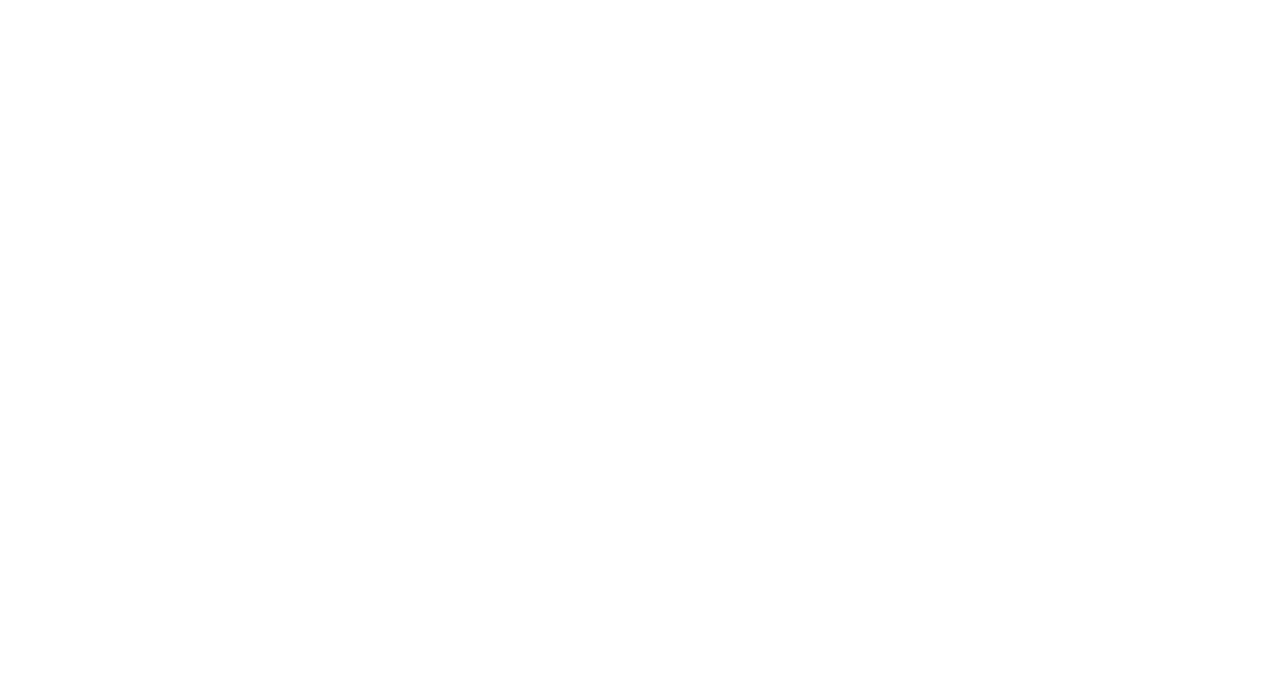
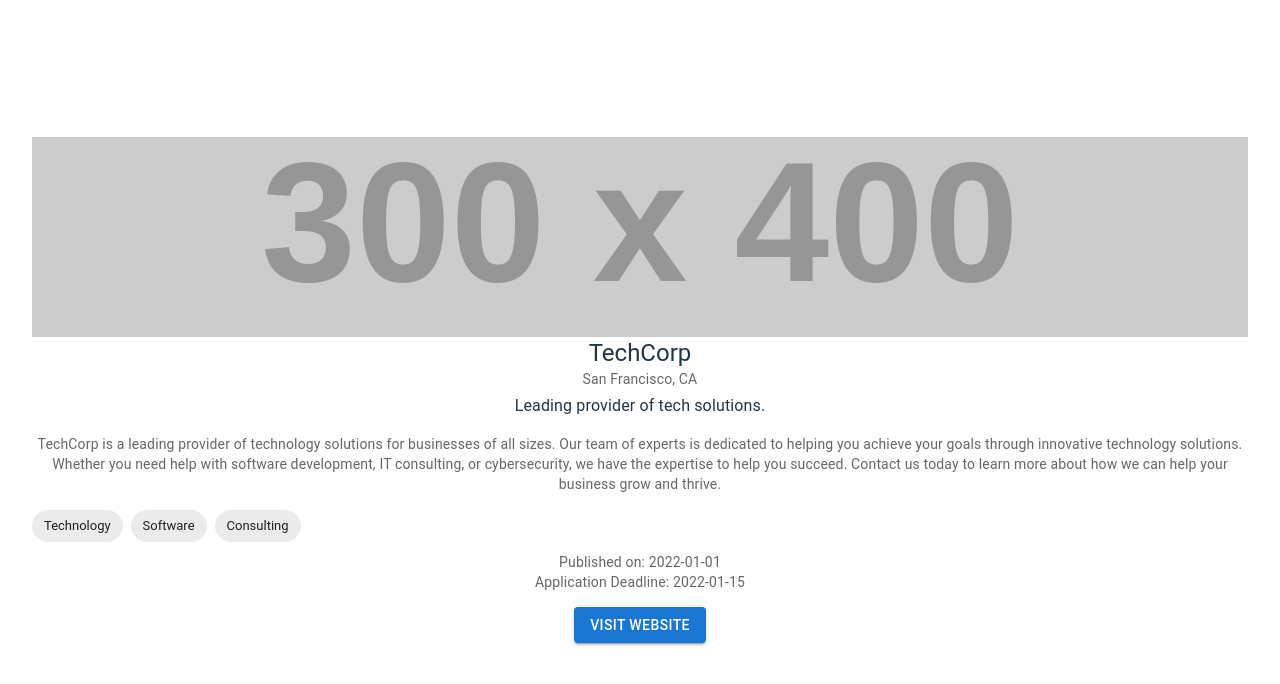
Before and after one commit to Papumaja/junction24, a React (Vite) app: page /employee/listings/1 in a window 1280 px wide. Before the commit this address had no page. Shown: the top 684 px of the page. Built offline with nearby package versions, Linux system fonts and the light colour scheme.

Commit message:
job page

```diff
--- a/src/App.jsx
+++ b/src/App.jsx
@@ -6,6 +6,7 @@
 import JobListingPage from './pages/JobListingPage';
 import JobListingsPage from './pages/JobListingsPage';
 import React from 'react';
+import EmployeeJobListingPage from './pages/EmployeeJobListingPage';
 
 const jobListings = [
   {
@@ -27,7 +28,7 @@
     tags: ['Design', 'Figma', 'User Research'],
   },
 ];
-
+//
 function App() {
   return (
     <CardsProvider>
@@ -35,6 +36,7 @@
         <Routes>
           <Route exact path="/" element={<SwipePage />} />
           <Route exact path="/employer" element={<FormPage />} />
+          <Route exact path="/employee/listings/:id" element={<EmployeeJobListingPage />} />
           <Route
             exact
             path="/employer/listings"
--- a/src/components/CardBase/CardBase.jsx
+++ b/src/components/CardBase/CardBase.jsx
@@ -1,11 +1,13 @@
-import { Card, CardContent, CardMedia, Typography, Grid } from '@mui/material';
+import React from 'react';
+import { Card, CardContent, CardMedia, Typography, Grid, CardActionArea } from '@mui/material';
+import { Link } from 'react-router-dom';
 
-export default function CardBase({ children }) {
+export default function CardBase({ children, link }) {
   return (
     <Card>
-
+      <CardActionArea component={Link} to={link}>
         {children}
-
+      </CardActionArea>
     </Card>
   );
 }
--- a/src/components/SwipeCard/SwipedRightCardsList.jsx
+++ b/src/components/SwipeCard/SwipedRightCardsList.jsx
@@ -12,8 +12,8 @@
       </Typography>
       <Grid container spacing={2} justifyContent="center">
         {cards.map((card) => (
-          <Grid item xs={12} sm={12} md={4}>
-            <CardBase>
+          <Grid item xs={12} sm={12} md={4} key={card.id}>
+            <CardBase link={`/employee/listings/${card.id}`}>
               {card.image && (
                 <CardMedia
                   component="img"
--- /dev/null
+++ b/src/pages/EmployeeJobListingPage.jsx
@@ -0,0 +1,72 @@
+import React from 'react';
+import { useParams } from 'react-router-dom';
+import { useContext } from 'react';
+import { CardsContext } from '../context/CardsContext';
+import {
+    Card,
+    CardContent,
+    CardMedia,
+    Typography,
+    Chip,
+    Grid,
+    Button,
+  } from '@mui/material';
+
+export default function JobListingPage() {
+  const { cards } = useContext(CardsContext);
+
+  const { id } = useParams();
+  const job = cards.find((job) => job.id === parseInt(id));
+
+
+  if (!job) {
+    return <Typography variant="h5">Job not found</Typography>;
+  }
+
+  return (
+      <div style={{ marginBottom: '20px' }}>
+      {job.image && (
+        <CardMedia
+          component="img"
+          height="200"
+          image={job.image}
+          alt={job.name}
+        />
+      )}
+        <Typography variant="h5" component="div">
+          {job.name}
+        </Typography>
+        <Typography variant="body2" color="textSecondary" gutterBottom>
+          {job.location}
+        </Typography>
+        <Typography variant="body1" paragraph>
+          {job.description}
+        </Typography>
+        <Typography variant="body2" color="textSecondary" paragraph>
+          {job.longDescription}
+        </Typography>
+        <Grid container spacing={1}>
+          {job.tags.map((tag) => (
+            <Grid item key={tag}>
+              <Chip label={tag} />
+            </Grid>
+          ))}
+        </Grid>
+        <Typography variant="body2" color="textSecondary" style={{ marginTop: '10px' }}>
+          Published on: {job.publichDate}
+        </Typography>
+        <Typography variant="body2" color="textSecondary">
+          Application Deadline: {job.endDate}
+        </Typography>
+        <Button
+          variant="contained"
+          color="primary"
+          href={job.website}
+          target="_blank"
+          style={{ marginTop: '15px' }}
+        >
+          Visit Website
+        </Button>
+    </div>
+  );
+}
```
